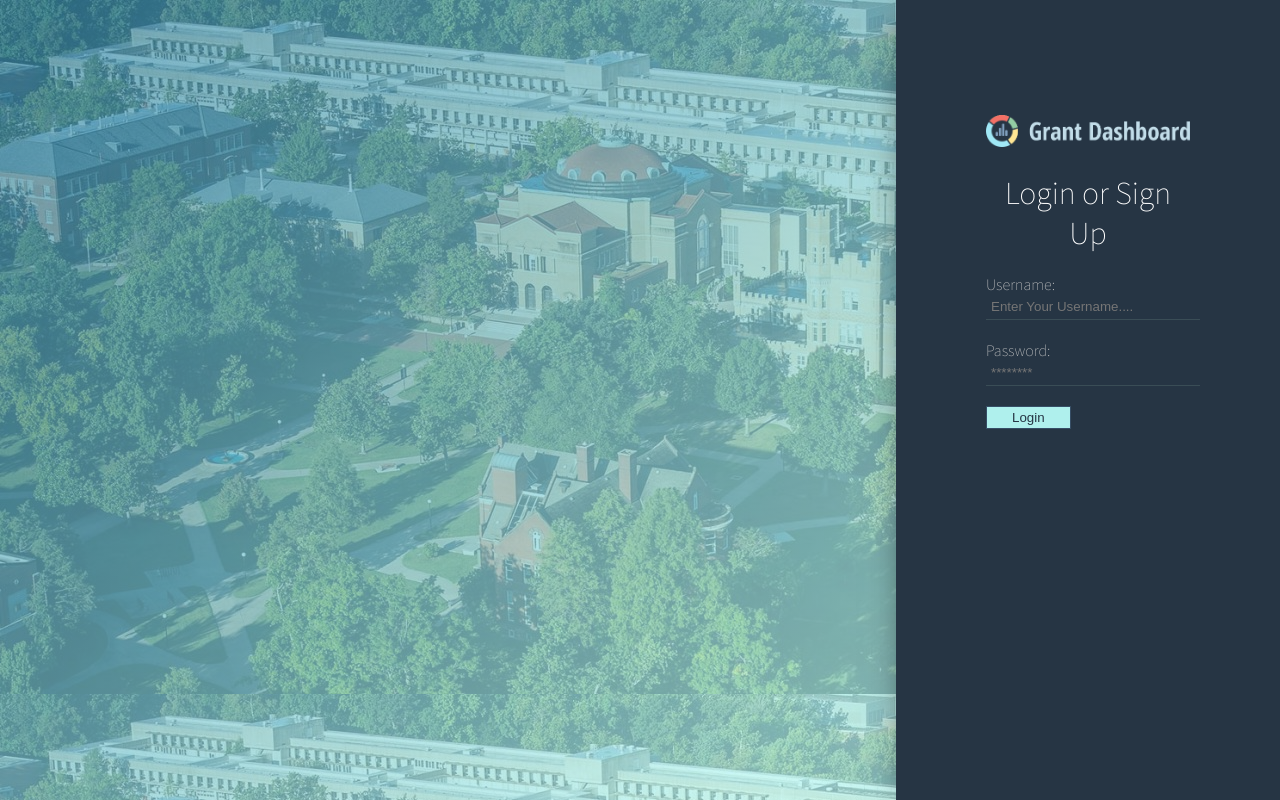
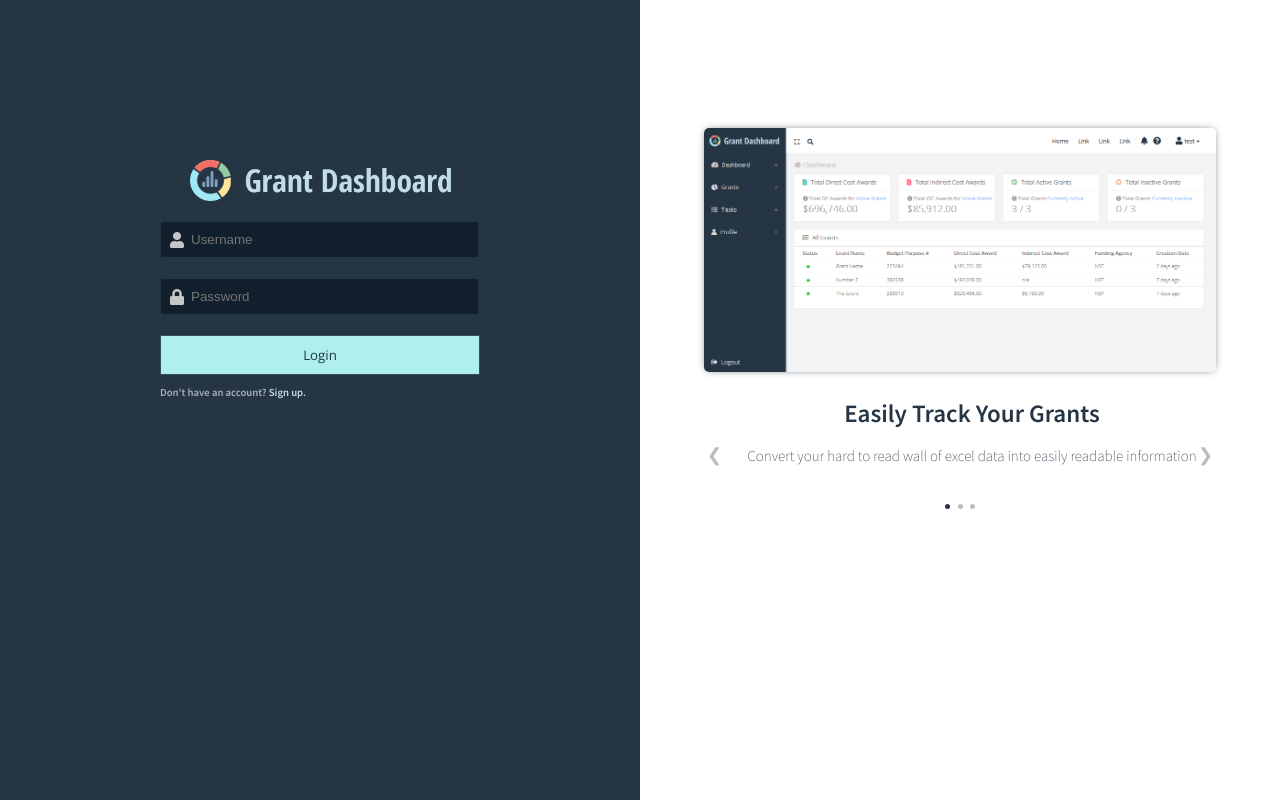
Before and after one commit to ZacharyMcGee/Grant-Management-Dashboard, a PHP site: page / in a window 1280 px wide. Run offline with PHP 8.4, Linux system fonts and the light colour scheme; some libraries are stand-ins or nearby versions.

Commit message:
Login Redesign

```diff
--- a/Grant Management Dashboard/css/login.css
+++ b/Grant Management Dashboard/css/login.css
@@ -1,4 +1,5 @@
-@import url('https://fonts.googleapis.com/css?family=Source+Sans+Pro:200');
+@import url('https://fonts.googleapis.com/css?family=Source+Sans+Pro:200,400,600,800');
+@import url('https://fonts.googleapis.com/css?family=Open+Sans:300,400,600,800');
 
 html {
   overflow-y: hidden;
@@ -31,14 +32,7 @@ body {
 
 .login-left {
   float: left;
-  width: 70%;
-  display: inline-block;
-  height: 100%;
-  background: linear-gradient(to bottom right, #3a8babb3 0%, #b3f5f2b3 90%),url("../images/bg-image.jpg");
-}
-
-.login-right {
-  width: 30%;
+  width: 50%;
   display: inline-block;
   height: 100%;
   background-color: #263544;
@@ -47,54 +41,105 @@ body {
   box-shadow: 0px 0px 32px -8px rgba(0,0,0,0.53);
 }
 
-.login-right form {
-  padding-left: 90px;
-  padding-right: 90px;
-  margin-top: 30%;
+.login-right {
+  width: 50%;
+  display: inline-block;
+  height: 100%;
+  background-color: #fff;
 }
 
-.login-right h1 {
+
+.login-left-header {
+  margin-left: 30px;
+  margin-bottom: 20px;
+}
+
+.login-left-header img{
+  width: 90%;
+}
+
+.login-left form {
+  padding-left: 160px;
+  padding-right: 160px;
+  margin-top: 25%;
+}
+
+.login-left h1 {
   text-align: center;
   color: #fff;
   font-weight: 200;
 }
 
-.login-right input {
-  width: 100%;
+.login-left input {
+  width: calc(100% - 40px);
   display: inline-block;
   margin-bottom: 20px;
-  padding: 5px;
-  background-color: #fff0;
+  padding: 10px 7px 10px 30px;
+  background-color: #12202d;
   border: none;
-  border-bottom: 1px solid #3a4d56;
-  outline: none;
+  border: 1px solid #c2dde91a;
   box-shadow: none;
   color: #798999;
 }
 
-.login-right button {
+.login-left button {
+  font-family: 'Open Sans', sans-serif;
   background-color: #aff0ed;
   border: none;
-  padding: 3px 25px;
+  padding: 10px 45px;
+  width: 100%;
   border: 1px solid #364e66;
   color: #263544;
 }
 
-.login-right label {
+.login-left h6 {
+  color: #a7b1ba;
+  margin-top: 10px;
+}
+
+.login-left a {
+  text-decoration: none;
+  color: #c2dde9;
+}
+
+.login-left a:link:visited{
+  text-decoration: none;
+  color: #c2dde9;
+}
+
+.login-left a:link:hover{
+  text-decoration: none;
+  color: #fff;
+}
+
+.login-left label {
   color: #c6c6c6;
+}
+
+.input-icon {
+  color: #c6c6c6;
+  position: absolute;
+  margin-top: 9px;
+  margin-left: 10px;
 }
 
 .left-description {
 
 }
 
-.left-description h1 {
+.left-description img {
+  width: 60%;
+  margin-top: 20%;
+  margin-left: 20%;
+}
+
+.right-description h1 {
   text-align: center;
   color: #fff;
   font-weight: 200;
 }
 
-.left-info {
+.right-info {
   display: none;
 }
 
@@ -157,3 +202,117 @@ body {
   margin-left: 30px;
   color: #263544;
 }
+
+.mySlides {display: none}
+img {vertical-align: middle;}
+
+/* Slideshow css */
+.slideshow-container {
+  width: 80%;
+  position: relative;
+  margin: auto;
+  margin-top: 20%;
+}
+
+.slideshow-container img {
+  border-radius: 5px;
+  webkit-box-shadow: 0px 0px 39px -9px rgba(0,0,0,0.45);
+  -moz-box-shadow: 0px 0px 39px -9px rgba(0,0,0,0.45);
+  box-shadow: 0px 0px 8px -3px rgb(38, 53, 68);
+}
+
+.prev, .next {
+  cursor: pointer;
+  position: absolute;
+  top: 97%;
+  width: auto;
+  padding: 3px;
+  margin-top: -22px;
+  color: #bbb;
+  font-weight: 200;
+  font-size: 18px;
+  transition: 0.6s ease;
+  border-radius: 3px 0px 0px 3px;
+}
+
+.next {
+  right: 0;
+  border-radius: 0px 3px 3px 0px;
+}
+
+.prev:hover, .next:hover {
+  color: #263544;
+}
+
+.text {
+  color: #000;
+  font-size: 15px;
+  padding: 8px 12px;
+  width: 100%;
+  text-align: center;
+}
+
+.text-header {
+
+}
+
+.text-header h1 {
+  font-family: 'Source Sans Pro', sans-serif;
+  font-size: 25px;
+  font-weight: 800;
+  color: #263544;
+}
+
+.text-body h6 {
+  margin: 0px;
+  padding: 0px;
+  font-family: 'Source Sans Pro', sans-serif;
+  font-size: 15px;
+  font-weight: 200;
+  color: #263544;
+}
+
+.text-header img {
+  box-shadow: none;
+  width: 10%;
+}
+
+.text-body {
+
+}
+
+.dot {
+  cursor: pointer;
+  height: 5px;
+  width: 5px;
+  margin: 0 2px;
+  background-color: #bbb;
+  border-radius: 50%;
+  display: inline-block;
+  transition: background-color 0.6s ease;
+}
+
+.active, .dot:hover {
+  background-color: #263544;
+}
+
+.fade {
+  -webkit-animation-name: fade;
+  -webkit-animation-duration: 1.5s;
+  animation-name: fade;
+  animation-duration: 1.5s;
+}
+
+@-webkit-keyframes fade {
+  from {opacity: 0.4}
+  to {opacity: 1}
+}
+
+@keyframes fade {
+  from {opacity: 0.4}
+  to {opacity: 1}
+}
+
+@media only screen and (max-width: 300px) {
+  .prev, .next,.text {font-size: 11px}
+}
--- a/Grant Management Dashboard/index.php
+++ b/Grant Management Dashboard/index.php
@@ -7,7 +7,7 @@
   <title>SIU - Grant Management System</title>
   <meta name="description" content="Grant Management System for Southern Illinois University">
   <meta name="author" content="Zachary McGee/Andrew Duckworth/Andrew Scott/Michael Olson">
-  <link rel="shortcut icon" href="img/favicon.ico" type="image/x-icon">
+  <link rel='shortcut icon' type='image/x-icon' href='images/favicon.ico' />
   <link rel="stylesheet" href="css/login.css">
 
 </head>
@@ -16,26 +16,73 @@
 
 <div class="content">
   <div class="login-right">
-      <form action="auth.php" method="post">
-        <a href="index.html"><img src="images\logo.png" style="width:100%;"></a>
-        <h1>Login or Sign Up</h1>
-        <label for="username">Username:</label>
-        <input type="text" id="username" name="username" placeholder="Enter Your Username....">
-        <label for="username">Password:</label>
-        <input type="password" id="password" name="password" placeholder="********">
-              <button type="submit" id="login-button">Login</button>
-      </form>
+    <div class="slideshow-container">
+      <div class="mySlides fade">
+        <img src="images/demo.png" style="width:100%">
+        <div class="text">
+          <div class="text-header">
+            <h1>Easily Track Your Grants</h1>
+          </div>
+          <div class="text-body">
+            <h6>Convert your hard to read wall of excel data into easily readable information</h6>
+          </div>
+        </div>
+      </div>
+
+      <div class="mySlides fade">
+        <img src="images/demo.png" style="width:100%">
+        <div class="text">
+          <div class="text-header">
+            <h1>Automatic Calculations</h1>
+          </div>
+          <div class="text-body">
+            <h6>Automatically calculate your remaining direct and indirect cost numbers</h6>
+          </div>
+        </div>
+      </div>
+
+      <div class="mySlides fade">
+        <img src="images/demo.png" style="width:100%">
+        <div class="text">
+          <div class="text-header">
+            <h1>Never Miss A Deadline</h1>
+          </div>
+          <div class="text-body">
+            <h6>Get automatically notified when a deadline is approaching with scheduled alerts</h6>
+          </div>
+        </div>
     </div>
+
+    <a class="prev" onclick="plusSlides(-1)">&#10094;</a>
+    <a class="next" onclick="plusSlides(1)">&#10095;</a>
+
+  </div>
+<br>
+
+  <div style="text-align:center">
+    <span class="dot" onclick="currentSlide(1)"></span>
+    <span class="dot" onclick="currentSlide(2)"></span>
+    <span class="dot" onclick="currentSlide(3)"></span>
+  </div>
+</div>
   <div class="login-left">
-    <div class="left-description">
-
-    </div>
+    <form action="auth.php" method="post">
+      <div class="login-left-header">
+        <a href="index.html"><img src="images\logo.png"></a>
+      </div>
+      <div class="input-icon"><i class="fas fa-user"></i></div>
+      <input type="text" id="username" name="username" placeholder="Username">
+      <div class="input-icon"><i class="fas fa-lock"></i></div>
+      <input type="password" id="password" name="password" placeholder="Password">
+      <button type="submit" id="login-button">Login</button>
+      <h6>Don't have an account? <a href="#">Sign up.</a></h6>
+    </form>
   </div>
 </div>
 <script src="https://ajax.googleapis.com/ajax/libs/jquery/3.3.1/jquery.min.js"></script>
 <script src="https://ajax.googleapis.com/ajax/libs/jqueryui/1.11.4/jquery-ui.min.js" type="text/javascript"></script>
 <script src="https://cdnjs.cloudflare.com/ajax/libs/Chart.js/2.7.3/Chart.min.js"></script>
 <link rel="stylesheet" href="https://use.fontawesome.com/releases/v5.7.2/css/all.css" integrity="sha384-fnmOCqbTlWIlj8LyTjo7mOUStjsKC4pOpQbqyi7RrhN7udi9RwhKkMHpvLbHG9Sr" crossorigin="anonymous">
-<script src="js/login.js"></script>
+<script src="js/login/slideshow.js"></script>
 </body>
 </html>
```
Also changed, not shown: Grant Management Dashboard/js/login/slideshow.js (added, +36 -0 lines), Grant Management Dashboard/images/demo.png (added).
